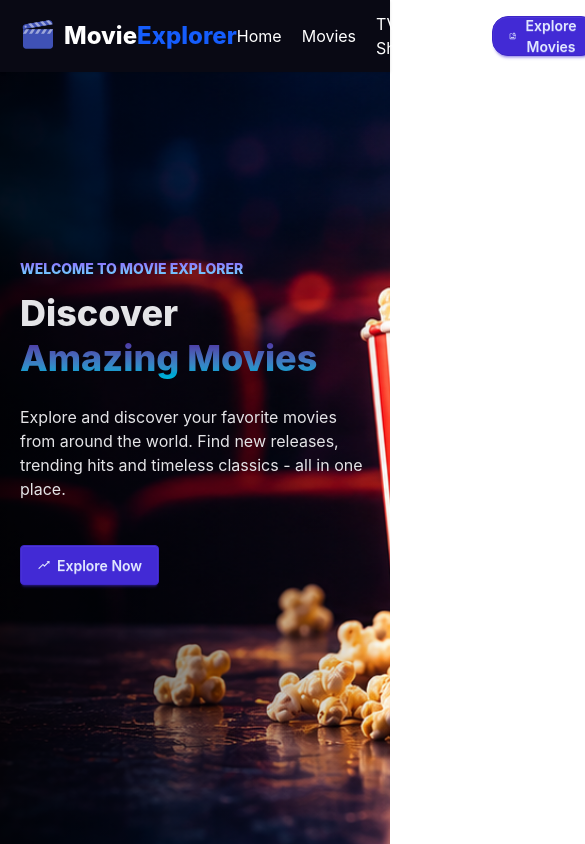
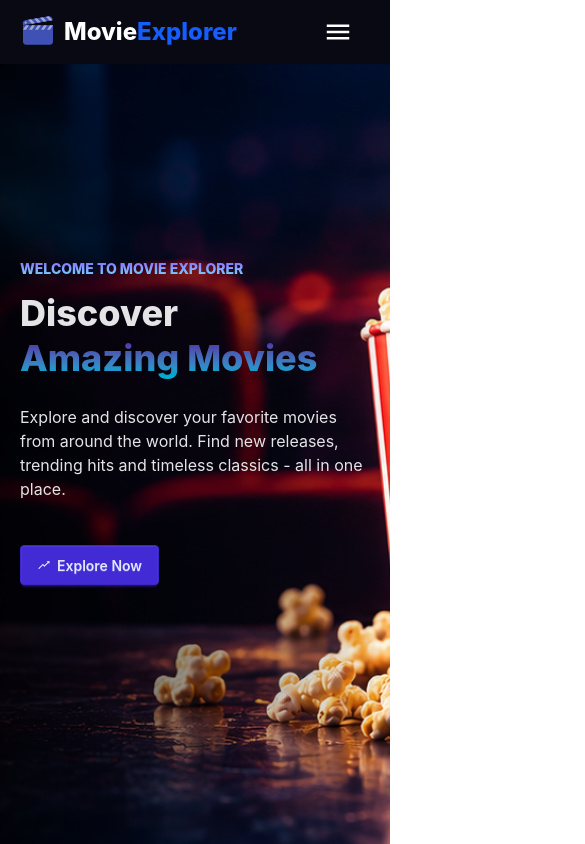
Before and after one commit to Sangma83/Movie-explorer-app, a React (Vite) app: page / in a window 390 px wide. Shown: the top 844 px of the page, 585 px wide, since content can reach past the window. Built offline with nearby package versions, Linux system fonts and the light colour scheme.

Commit message:
correcting some code

```diff
--- a/src/components/Navbar.jsx
+++ b/src/components/Navbar.jsx
@@ -1,18 +1,20 @@
 import { FcClapperboard } from "react-icons/fc";
-import { MdOutlineImageSearch } from "react-icons/md";
+import { MdOutlineImageSearch, MdMenu } from "react-icons/md";
 import { Link } from "react-router";
 
 const Navbar = () => {
+  return (
+    <div className="max-w-[1800px] mx-auto navbar justify-between bg-[#090914] text-white px-5 py-3 shadow-sm absolute top-0 z-20 w-full">
 
-  return (
-    <div className="max-w-[1800px] mx-auto navbar justify-between bg-[#090914] text-white px-5 py-3 shadow-sm absolute top-0 z-20 w-ful">
       <div className="flex items-center gap-2">
         <FcClapperboard className="text-4xl" />
-        <a className="text-2xl font-extrabold">
+
+        <Link to="/" className="text-2xl font-extrabold">
           Movie<span className="text-blue-600">Explorer</span>
-        </a>
+        </Link>
       </div>
-      <div className="flex items-center gap-5">
+
+      <div className="hidden md:flex items-center gap-5">
         <Link to="/" className="link link-hover hover:text-blue-400">
           Home
         </Link>
@@ -20,18 +22,56 @@ const Navbar = () => {
         <Link to="/movies" className="link link-hover hover:text-blue-400">
           Movies
         </Link>
+
         <Link to="/movies" className="link link-hover hover:text-blue-400">
           TV Shows
         </Link>
+
         <Link to="/movies" className="link link-hover hover:text-blue-400">
           About
         </Link>
       </div>
-      <div>
-        <Link to="/movies" className="btn btn-primary rounded-2xl btn-md">
+
+      <div className="flex items-center gap-2">
+
+        <Link
+          to="/movies"
+          className="hidden sm:flex btn btn-primary rounded-2xl btn-md"
+        >
           <MdOutlineImageSearch />
           Explore Movies
         </Link>
+
+        <div className="dropdown dropdown-end md:hidden">
+          <button
+            tabIndex={0}
+            className="btn btn-ghost text-white"
+          >
+            <MdMenu className="text-3xl" />
+          </button>
+
+          <ul
+            tabIndex={0}
+            className="menu dropdown-content mt-3 w-44 rounded-box bg-[#090914] p-2 shadow-lg"
+          >
+            <li>
+              <Link to="/">Home</Link>
+            </li>
+
+            <li>
+              <Link to="/movies">Movies</Link>
+            </li>
+
+            <li>
+              <Link to="/movies">TV Shows</Link>
+            </li>
+
+            <li>
+              <Link to="/movies">About</Link>
+            </li>
+          </ul>
+        </div>
+
       </div>
     </div>
   );
```
